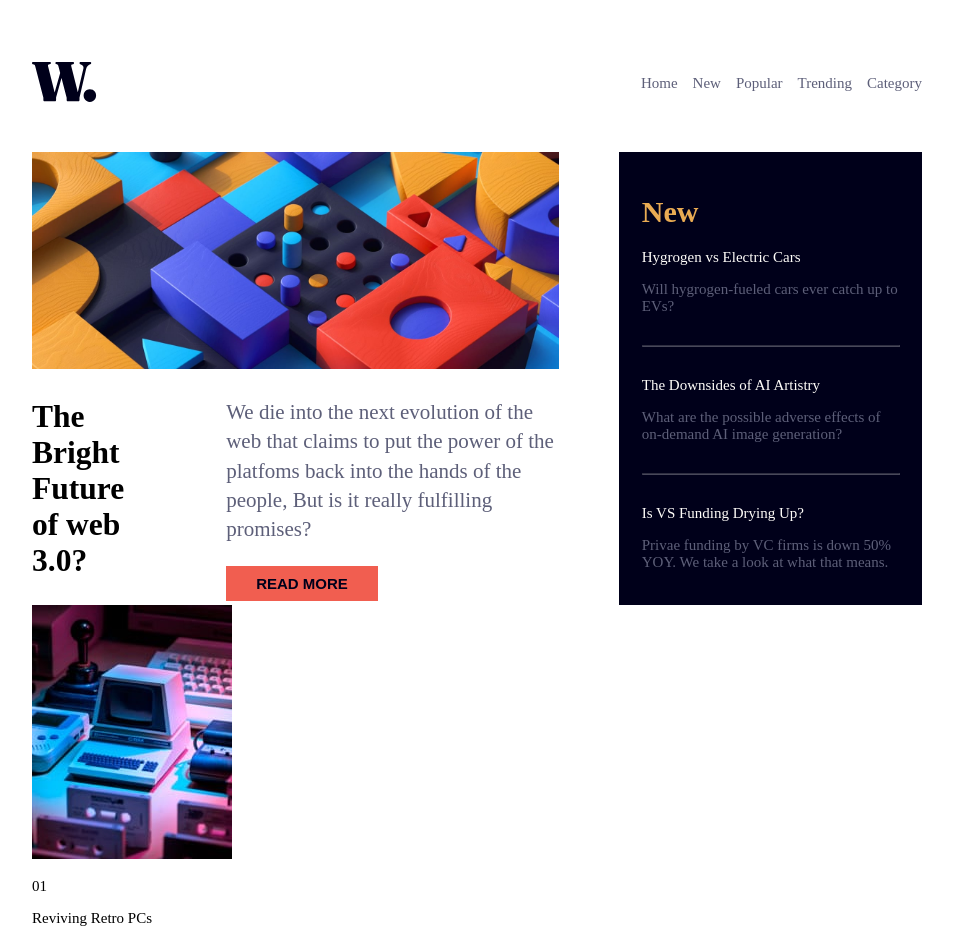
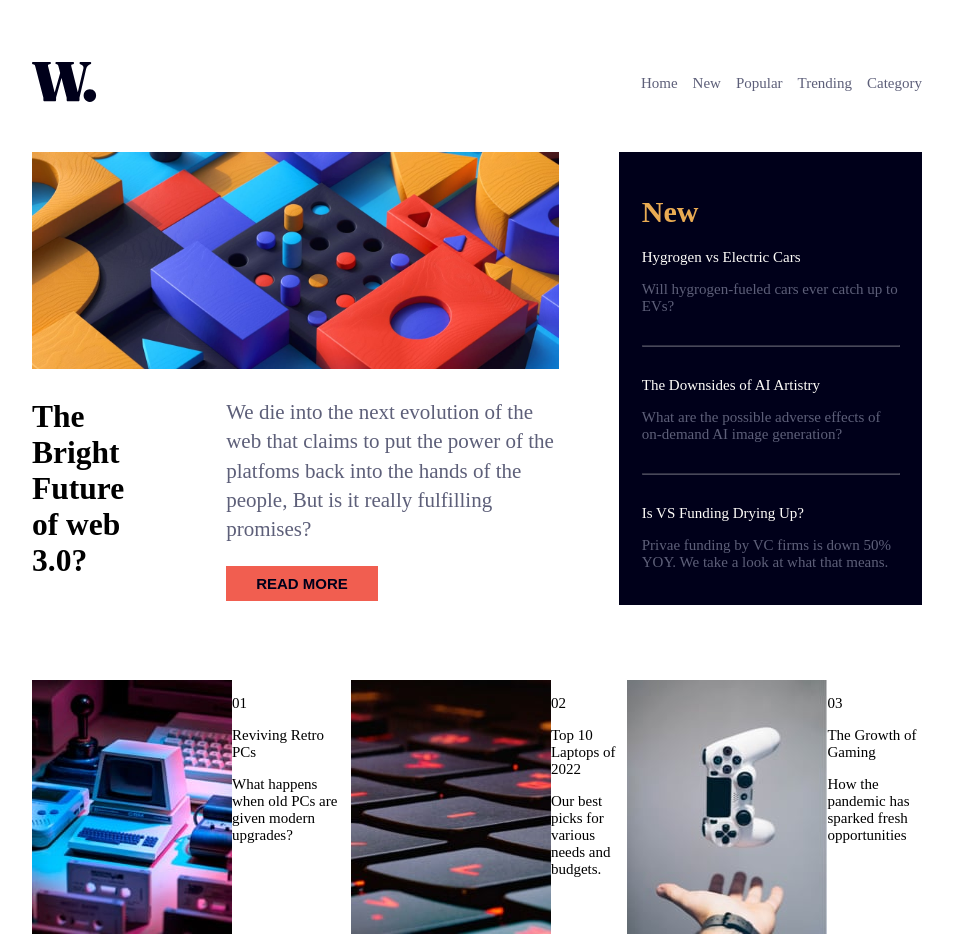
Before and after one commit to abmanaf/News-Home-page, a React (Vite) app: page / in a window 1280 px wide. Shown: the top 943 px of the page, without its empty margins (163-1116 px from the left). Built offline with nearby package versions, Linux system fonts and the light colour scheme.

Commit message:
changes made

```diff
--- a/src/App.css
+++ b/src/App.css
@@ -89,3 +89,11 @@ button {
   color: var(--very-dark-blue);
   text-transform: uppercase;
 }
+.final-container {
+  display: flex;
+  margin-top: 5em;
+}
+
+.inner-final-container {
+  display: flex;
+}
```
